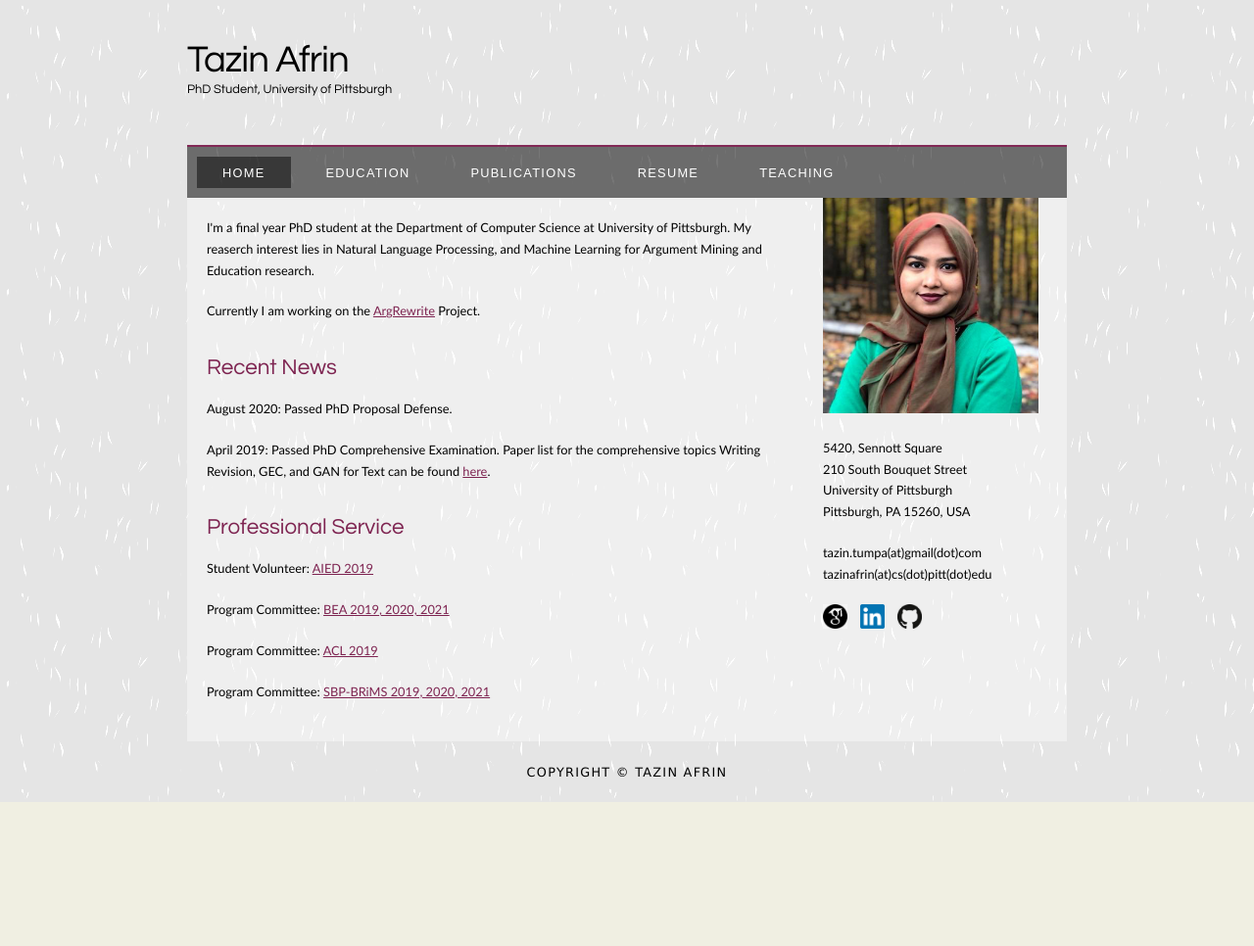
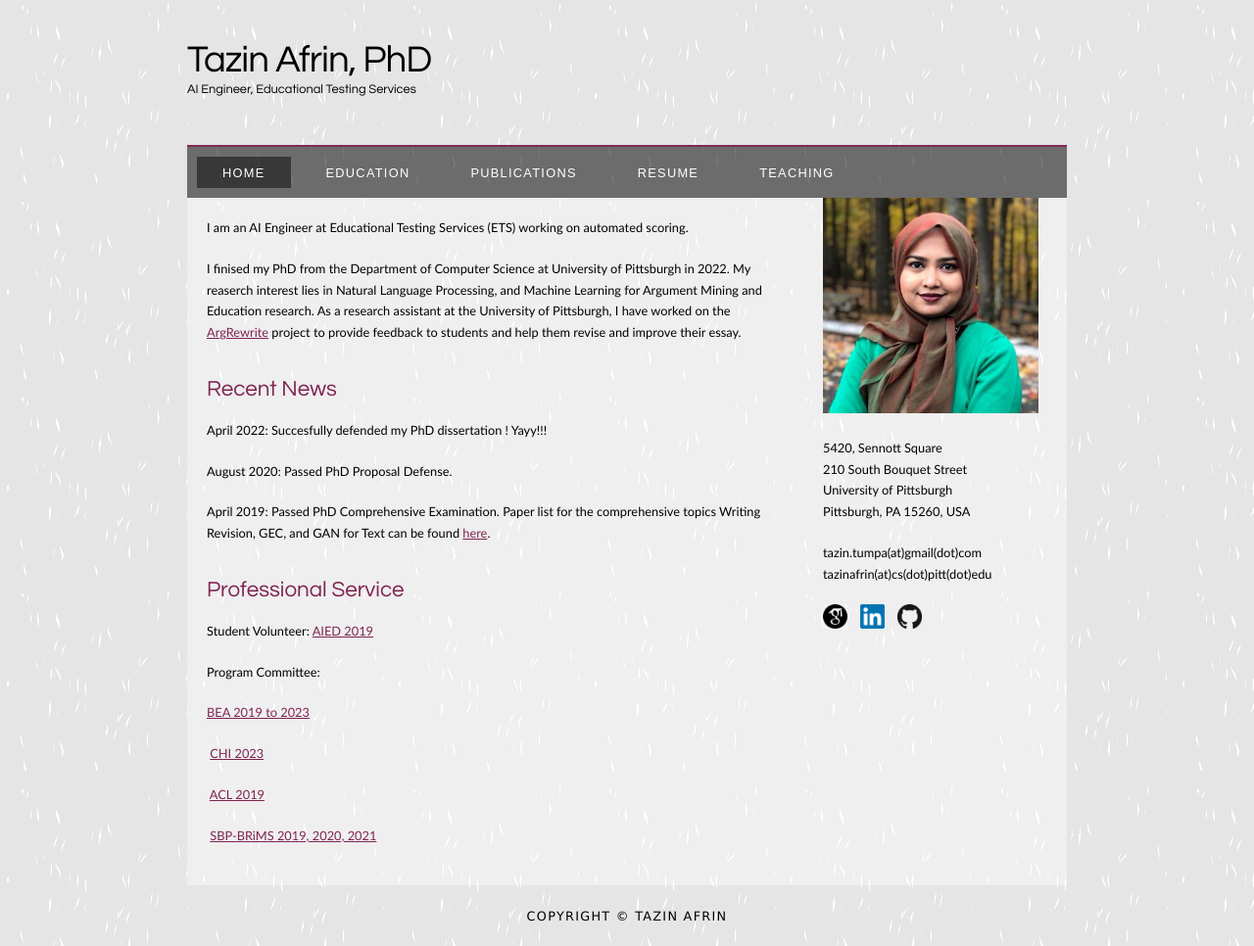
Before and after one commit to tazin-afrin/tazin-afrin.github.io, a plain HTML site: page index.html in a window 1280 px wide. Shown: the whole page at 98% size. Before the commit the page ends 819 px from the top, so only its background shows below. Drawn offline with Linux system fonts and the light colour scheme.

Commit message:
update pages

```diff
--- a/index.html
+++ b/index.html
@@ -16,8 +16,8 @@
         <div id="logo_text">
           <!-- class="logo_colour", allows you to change the colour of the text -->
 
-          <h1><a href="index.html">Tazin Afrin<span class="logo_colour"></span></a></h1>
-          <h2>PhD Student, University of Pittsburgh</h2>
+          <h1><a href="index.html">Tazin Afrin, PhD<span class="logo_colour"></span></a></h1>
+          <h2>AI Engineer, Educational Testing Services</h2>
 
         </div>
 
@@ -59,17 +59,21 @@
         <!-- insert the page content here -->
 
 <!--        <h1>About Myself</h1>-->
-          <p></p>
-        <p>I'm a final year PhD student at the Department of Computer Science at University of Pittsburgh. My reaserch interest lies in Natural Language Processing, and Machine Learning for Argument Mining and Education research.</p>
-        <p>Currently I am working on the <a href="http://argrewrite.cs.pitt.edu/">ArgRewrite</a> Project.</p>
+        <p></p>
+        <p>I am an AI Engineer at Educational Testing Services (ETS) working on automated scoring.</p>
+        <p>I finised my PhD from the Department of Computer Science at University of Pittsburgh in 2022. My reaserch interest lies in Natural Language Processing, and Machine Learning for Argument Mining and Education research. As a research assistant at the University of Pittsburgh, I have worked on the <a href="http://argrewrite.cs.pitt.edu/">ArgRewrite</a> project to provide feedback to students and help them revise and improve their essay.</p>
         <h1>Recent News</h1>
-		<p>August 2020: Passed PhD Proposal Defense.</p>
+          <p>April 2022: Succesfully defended my PhD dissertation ! Yayy!!!</p>
+		  <p>August 2020: Passed PhD Proposal Defense.</p>
           <p>April 2019: Passed PhD Comprehensive Examination. Paper list for the comprehensive topics Writing Revision, GEC, and GAN for Text can be found <a href="comprehensive.html">here</a>.</p>
         <h1>Professional Service</h1>
           <p>Student Volunteer: <a href="http://caed-lab.com/aied2019/index.html">AIED 2019</a></p>
-          <p>Program Committee: <a href="https://sig-edu.org/bea/current">BEA 2019, 2020, 2021</a></p>
-          <p>Program Committee: <a href="http://www.acl2019.org/EN/index.xhtml">ACL 2019</a></p>
-          <p>Program Committee: <a href="http://sbp-brims.org/2019/">SBP-BRiMS 2019, 2020, 2021</a></p>
+          <p>Program Committee: </p>
+          <p><a href="https://sig-edu.org/bea/current">BEA 2019 to 2023</a></p>
+          <p>&nbsp;<a href="https://chi2023.acm.org/">CHI 2023</a></p>
+          <p>&nbsp;<a href="http://www.acl2019.org/EN/index.xhtml">ACL 2019</a></p>
+          <p>&nbsp;<a href="http://sbp-brims.org/2019/">SBP-BRiMS 2019, 2020, 2021</a></p>
+
       </div>
     </div>
     <div id="footer">
```
Also changed, not shown: education.html (+3 -1 lines), publications.html (+1 -0 lines).
